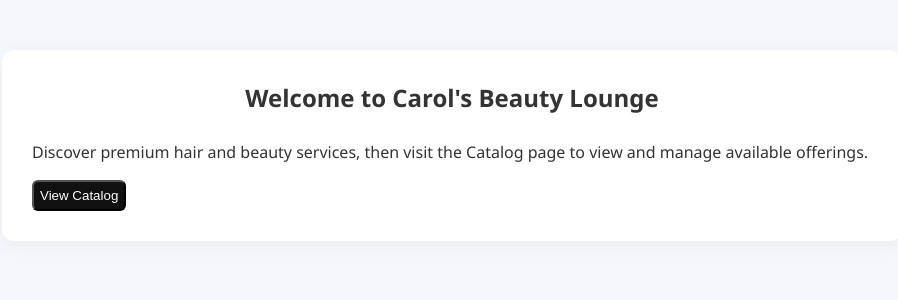
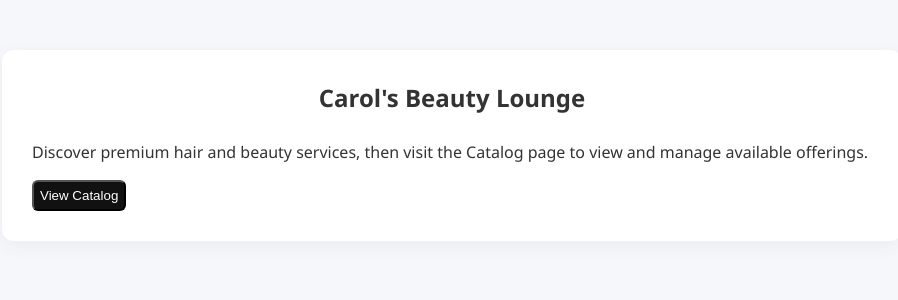
Before and after one commit to Nqobile-Nda/Beauty_Salon_Application_V1, a Flask app: page / in a window 1280 px wide. Shown: the part 54-354 px from the top of the page, without its empty margins (188-1086 px from the left). Run offline with Flask 3, Linux system fonts and the light colour scheme; the visitor is signed in with stand-in values (Sample User, id 1); parts of the project's set-up code (start-up, migrations or seed data) failed here and were passed over.

Commit message:
Update header text on admin home page

```diff
--- a/templates/admin/home.html
+++ b/templates/admin/home.html
@@ -4,7 +4,7 @@
 
 {% block content %}
     <section class="hero">
-        <h1>Welcome to Carol's Beauty Lounge</h1>
+        <h1>Carol's Beauty Lounge</h1>
         <p>Discover premium hair and beauty services, then visit the Catalog page to view and manage available offerings.</p>
         <button id="view-catalog-btn" type="button">View Catalog</button>
     </section>
```
